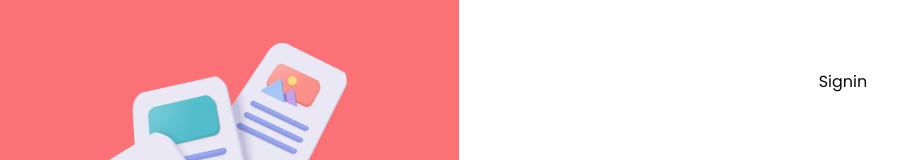
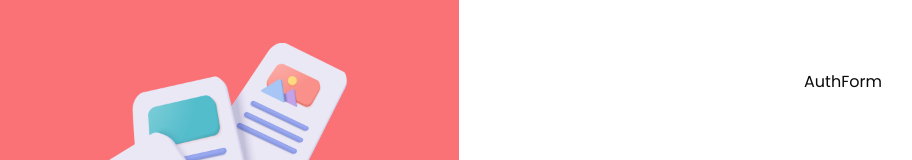
Before and after one commit to sudatra/storage-management-web-app, a Next.js app: page /sign-in in a window 1280 px wide. Shown: the part 318-478 px from the top of the page, without its empty margins (53-965 px from the left). Built offline with nearby package versions, Linux system fonts and the light colour scheme.

Commit message:
added auth form in components setup

```diff
--- a/app/(auth)/sign-in/page.tsx
+++ b/app/(auth)/sign-in/page.tsx
@@ -1,10 +1,9 @@
+import AuthForm from '@/components/AuthForm'
 import React from 'react'
 
 const SignIn = () => {
   return (
-    <div>
-      Signin
-    </div>
+    <AuthForm type="sign-in" />
   )
 }
 
--- a/app/(auth)/sign-up/page.tsx
+++ b/app/(auth)/sign-up/page.tsx
@@ -1,10 +1,9 @@
+import AuthForm from '@/components/AuthForm'
 import React from 'react'
 
 const SignUp = () => {
   return (
-    <div>
-      Signup
-    </div>
+    <AuthForm type="sign-up" />
   )
 }
 
--- /dev/null
+++ b/components/AuthForm.tsx
@@ -0,0 +1,13 @@
+import React from 'react'
+
+type FormType = 'sign-in' | 'sign-up';
+
+const AuthForm = ({ type }: { type: FormType }) => {
+  return (
+    <div>
+      AuthForm
+    </div>
+  )
+}
+
+export default AuthForm
```
